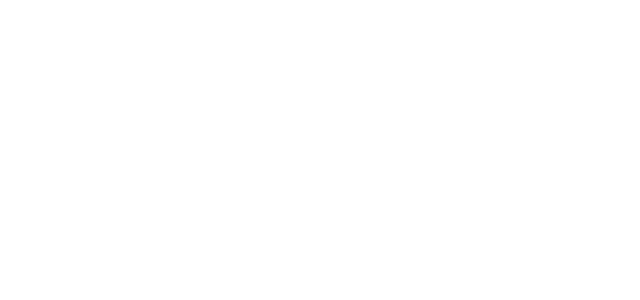
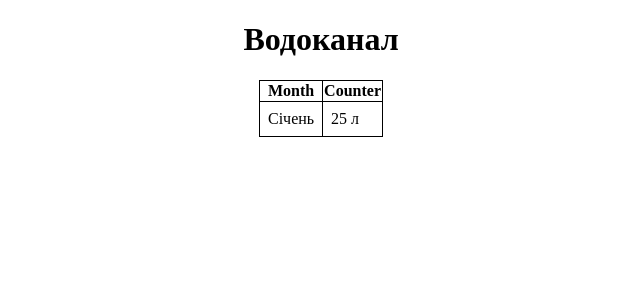
Before and after one commit to f0s3/counters-manager, a React (Create React App) app in the folder frontend/: page /services/1/history in a window 1280 px wide. Shown: the top 300 px of the page, without its empty margins (319-959 px from the left). Built offline with nearby package versions, Linux system fonts and the light colour scheme.

Commit message:
Create simple History page

```diff
--- a/frontend/src/components/App.tsx
+++ b/frontend/src/components/App.tsx
@@ -4,12 +4,14 @@
 	Route,
 } from "react-router-dom"
 import { Home } from "./Home"
+import { History } from "./History"
 
 export function App() {
 	return (
 		<Router>
 			<Switch>
 				<Route exact path="/" children={<Home />}/>
+				<Route exact path="/services/:id/history" children={<History />}/>
 			</Switch>
 		</Router>
 	)
--- /dev/null
+++ b/frontend/src/components/History.tsx
@@ -0,0 +1,38 @@
+import { useParams, Redirect } from "react-router-dom"
+import { useSelector } from "react-redux"
+import { Store } from "../store/types"
+import "../styles/History.css"
+const months = ["Січень", "Лютий", "Березень", "Квітень", "Травень", "Червень", "Липень", "Серпень", "Вересень", "Жовтень", "Листопад", "Грудень"]
+
+interface Params {
+	id: string
+}
+
+export function History() {
+	const id = parseInt(useParams<Params>().id)
+	const services = useSelector(({ services }: Store) => services)
+	const currentService = services.find(service => service.id === id)
+	if (!currentService) return <Redirect to="/" />
+	const { name, unitType, history } = currentService
+	return (
+		<div className="history">
+			<h1>{name}</h1>
+			<table>
+				<thead>
+					<tr>
+						<th>Month</th>
+						<th>Counter</th>
+					</tr>
+				</thead>
+				<tbody>
+					{history.map(({ value, date }) =>
+						<tr key={date.getTime()}>
+							<td>{months[date.getMonth()]}</td>
+							<td>{value} {unitType}</td>
+						</tr>
+					)}
+				</tbody>
+			</table>
+		</div>
+	)
+}
--- a/frontend/src/store/initialState.ts
+++ b/frontend/src/store/initialState.ts
@@ -6,11 +6,13 @@
 		{
 			id: 0,
 			name: "Обленерго",
-			history: [{ value: 15, date: new Date() }]
+			unitType: "кВт",
+			history: [{ value: 225, date: new Date() }]
 		},
 		{
 			id: 1,
 			name: "Водоканал",
+			unitType: "л",
 			history: [{ value: 25, date: new Date() }]
 		}
 	]
--- a/frontend/src/store/types.ts
+++ b/frontend/src/store/types.ts
@@ -10,6 +10,7 @@
 export interface Service {
 	id: number
 	name: string
+	unitType: string
 	history: Counter[]
 }
 
--- /dev/null
+++ b/frontend/src/styles/History.css
@@ -0,0 +1,18 @@
+.history {
+	display: flex;
+	flex-direction: column;
+	align-items: center;
+}
+
+.history table,
+.history tr,
+.history th,
+.history td {
+	border: 1px solid black;
+	border-collapse: collapse;
+}
+
+.history td {
+	padding: 0.5em;
+	white-space: nowrap;
+}
```
